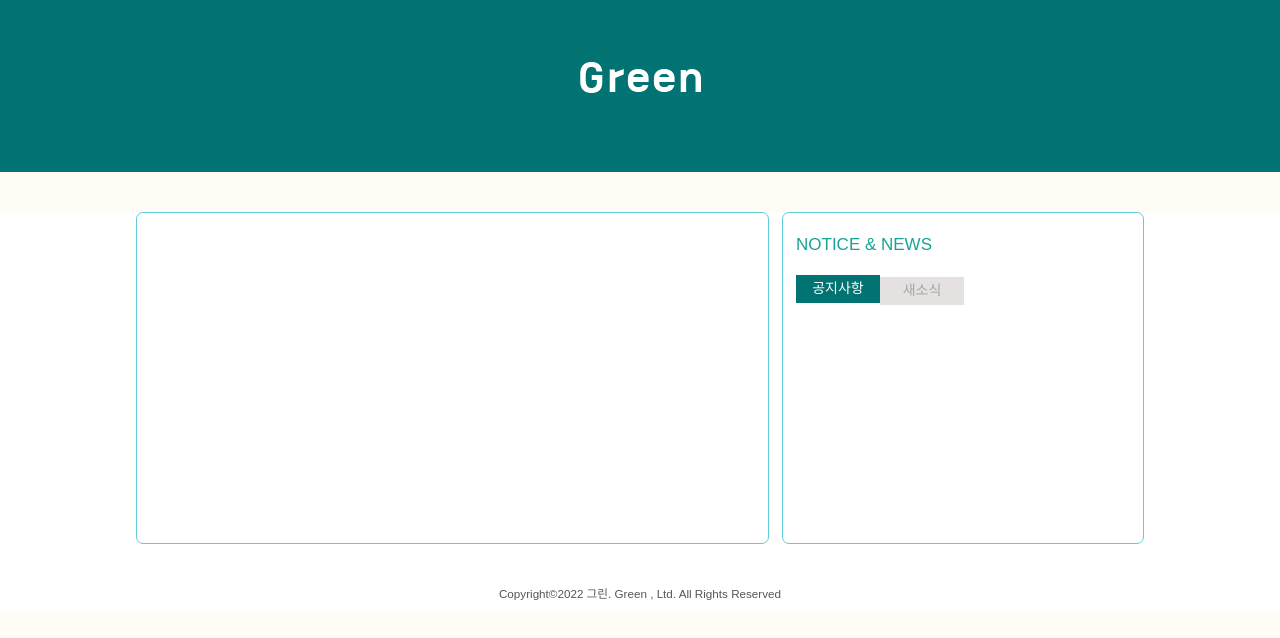
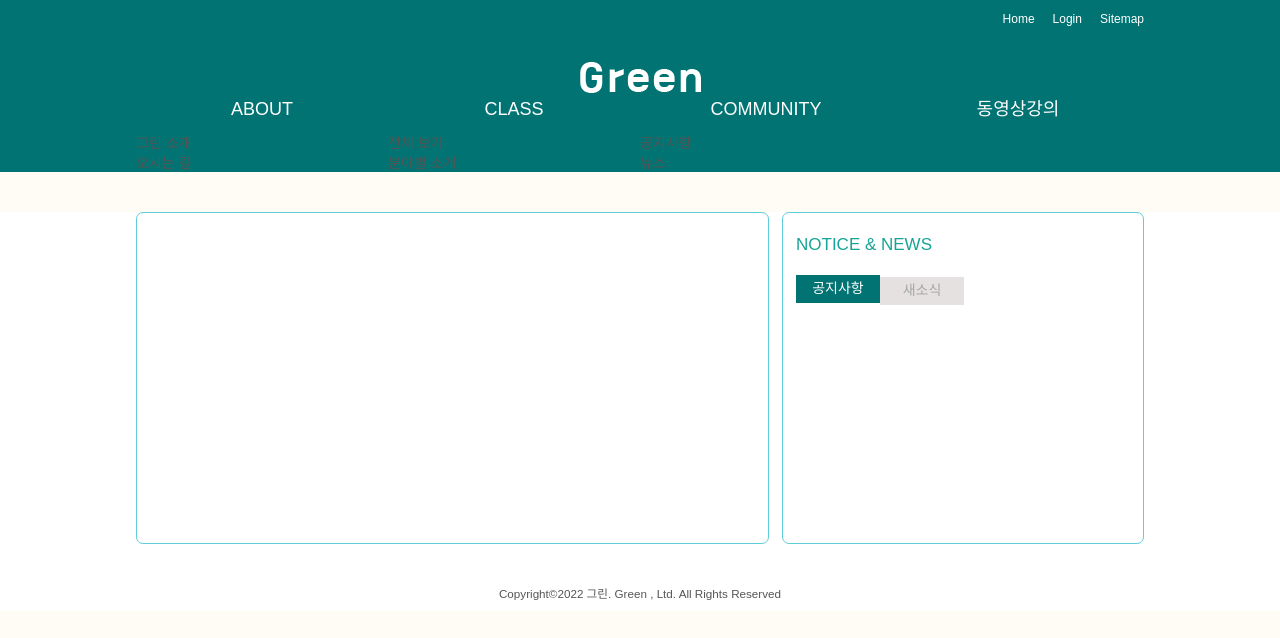
Before and after one commit to hj-Seong/JQueryEx, a plain HTML site: page index.html in a window 1280 px wide. Drawn offline with nearby package versions, Linux system fonts and the light colour scheme; animation ran at ten frames a second.

Commit message:
JQuery 프로젝트 1교시

```diff
--- a/css/common.css
+++ b/css/common.css
@@ -51,8 +51,10 @@ body{
 
 /* 글로벌 네비게이션 바 영역 */
 /* 직접 작성할 공간 */
-
-
+#gnb { position: absolute; left: 0; bottom: 0; width: 100%; z-index: 100;}
+#gnb > ul > li { width: 25%; float: left; position: relative;}
+#gnb > ul > li > a { color: #fff; font-size: 18px; text-align: center;
+                    display: block;  height: 45px; line-height: 45px; }
 
 /* 글로벌 네비게이션 바 영역 중 서브메뉴  */
 /* 직접 작성할 공간 */
--- a/index.html
+++ b/index.html
@@ -14,7 +14,7 @@
 
 
 	<!-- 제이쿼리 -->
-
+    <script src="https://code.jquery.com/jquery-3.6.0.min.js" integrity="sha256-/xUj+3OJU5yExlq6GSYGSHk7tPXikynS7ogEvDej/m4=" crossorigin="anonymous"></script>
 
 	<!-- 만든 자바스크립트 -->
 	<script src="./js/common.js"></script>
@@ -54,8 +54,10 @@
 				<div class="mobile_menu_scroll">
 					<!-- 유틸메뉴 -->
 					<ul class="util_menu">
-
-
+						<!--** 직접 작성할 공간 **-->
+						<li><a href="#">Home</a></li>
+						<li><a href="#">Login</a></li>
+						<li><a href="#">Sitemap</a></li>
 					</ul>
 
 
@@ -63,7 +65,38 @@
 					<nav id="gnb">
 						<h2 class="blind">메인메뉴</h2>
 						<!--** 직접 작성할 공간 **-->
+						<ul>
+							<!-- 메뉴1 -->
+							<li class="m1">
+								<a href="#">ABOUT</a>
+								<!-- 서브메뉴1-->
+								<ul>
+									<li><a href="#">그린 소개</a></li>
+									<li><a href="#">오시는 길</a></li>
+								</ul>
+							</li>
+							<!-- 메뉴2 -->
+							<li class="m2">
+								<a href="#">CLASS</a>
+								<!-- 서브메뉴2-->
+								<ul>
+									<li><a href="#">전체 보기</a></li>
+									<li><a href="#">분야별 소개</a></li>
+								</ul>
+							</li>
+							<!-- 메뉴3 -->
+							<li class="m3">
+								<a href="#">COMMUNITY</a>
+								<!-- 서브메뉴3-->
+								<ul>
+									<li><a href="#">공지사항</a></li>
+									<li><a href="#">뉴스</a></li>
+								</ul>
+							</li>
+							<!-- 메뉴4-->
+							<li class="m4"><a href="#">동영상강의</a></li>
 
+						</ul>
 
 
 					</nav>
```
